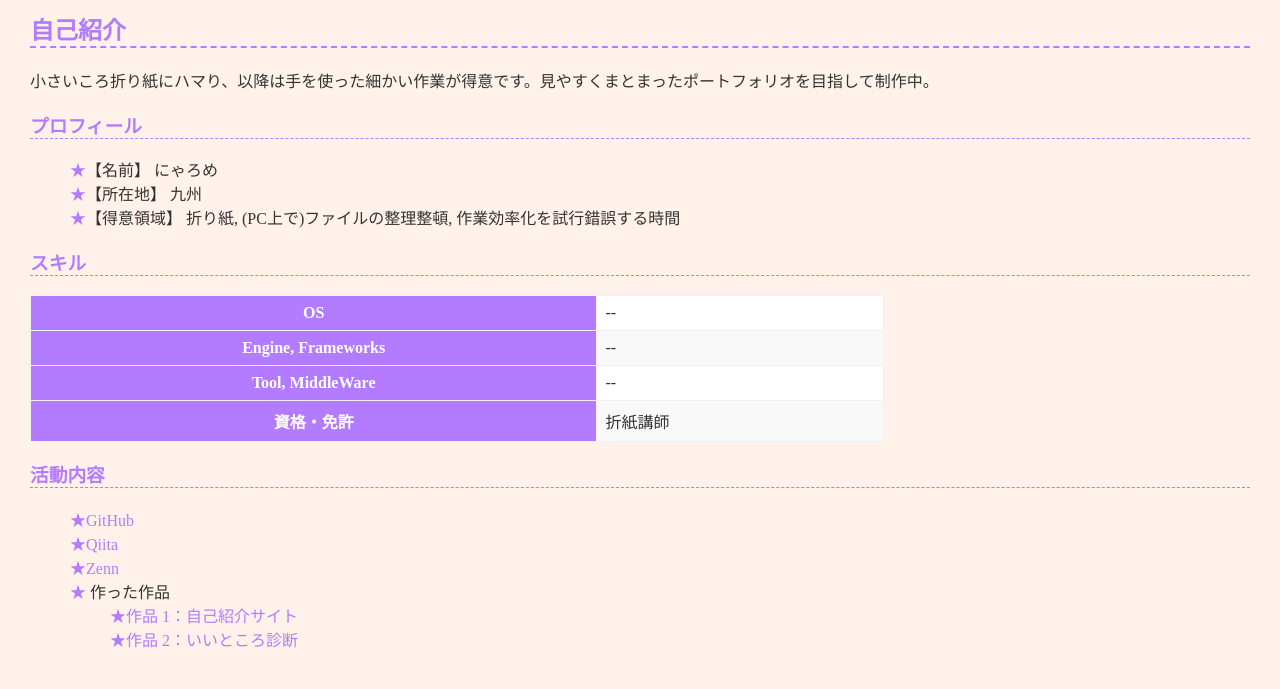
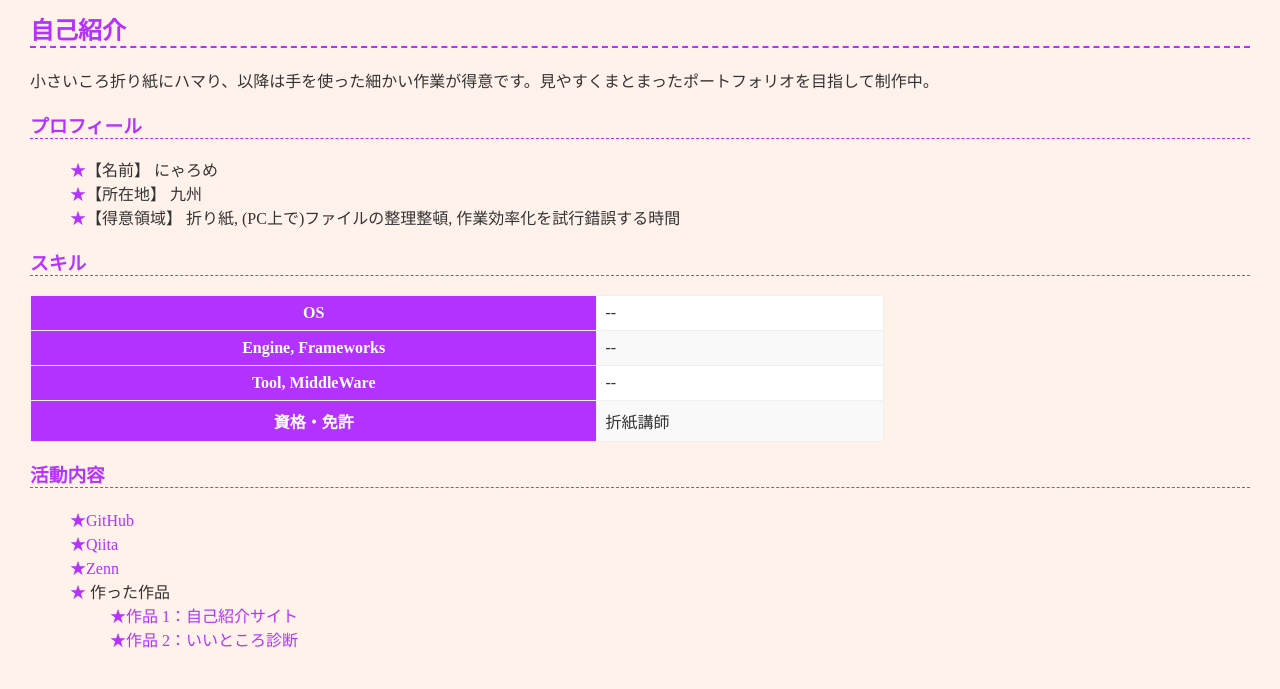
Before and after one commit to 251zs02149-ops/251zs02149.github.io, a plain HTML site: page index.html in a window 1280 px wide. Shown: the part 111-800 px from the top of the page. Drawn offline with Linux system fonts and the light colour scheme.

Commit message:
Update style.css

```diff
--- a/style.css
+++ b/style.css
@@ -3,7 +3,7 @@
 -------------------- */
 
 :root {
-  --theme-color: #B37BFF;
+  --theme-color: #B332FF;
 }
 
 * {
```
